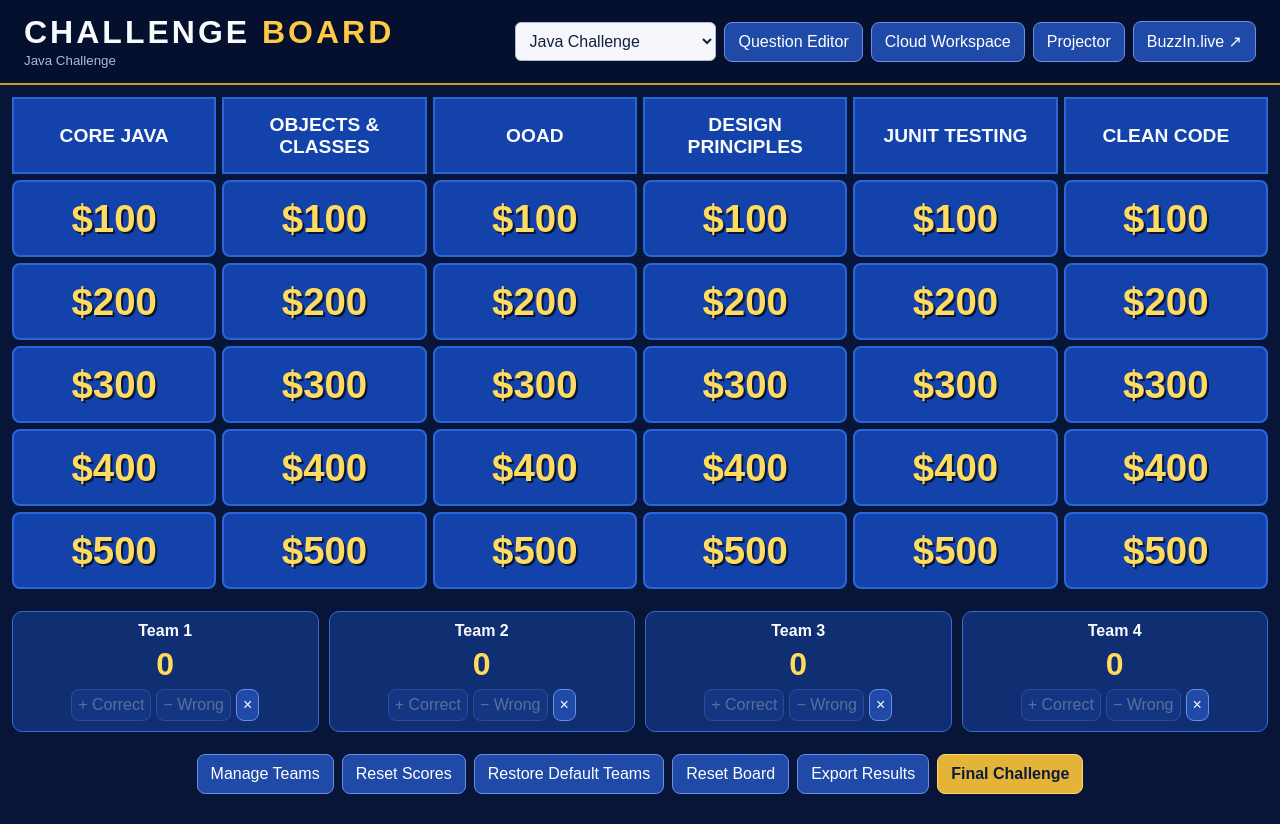
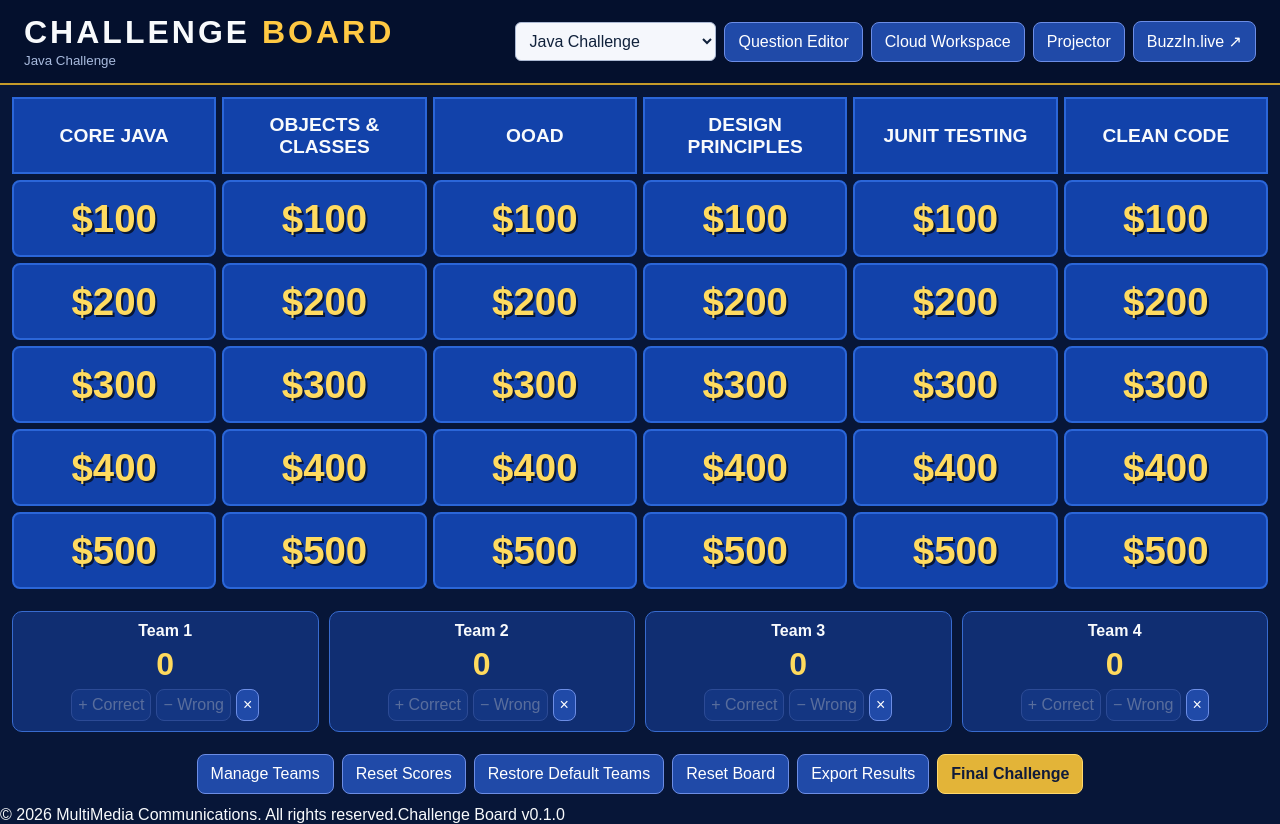
Before and after one commit to thejohnpage/challenge-board, an Angular app: page / in a window 1280 px wide. Built offline with nearby package versions, Linux system fonts and the light colour scheme.

Commit message:
Add copyright and package-derived version footer

```diff
--- a/src/app/app.component.html
+++ b/src/app/app.component.html
@@ -66,3 +66,5 @@
     <div class="team-manager-footer"><button type="button" (click)="closeTeamManager()">Done</button></div>
   </section>
 </div>
+
+<footer class="app-footer" role="contentinfo"><span>© {{copyrightYear}} MultiMedia Communications. All rights reserved.</span><span>Challenge Board v{{appVersion}}</span></footer>
```
